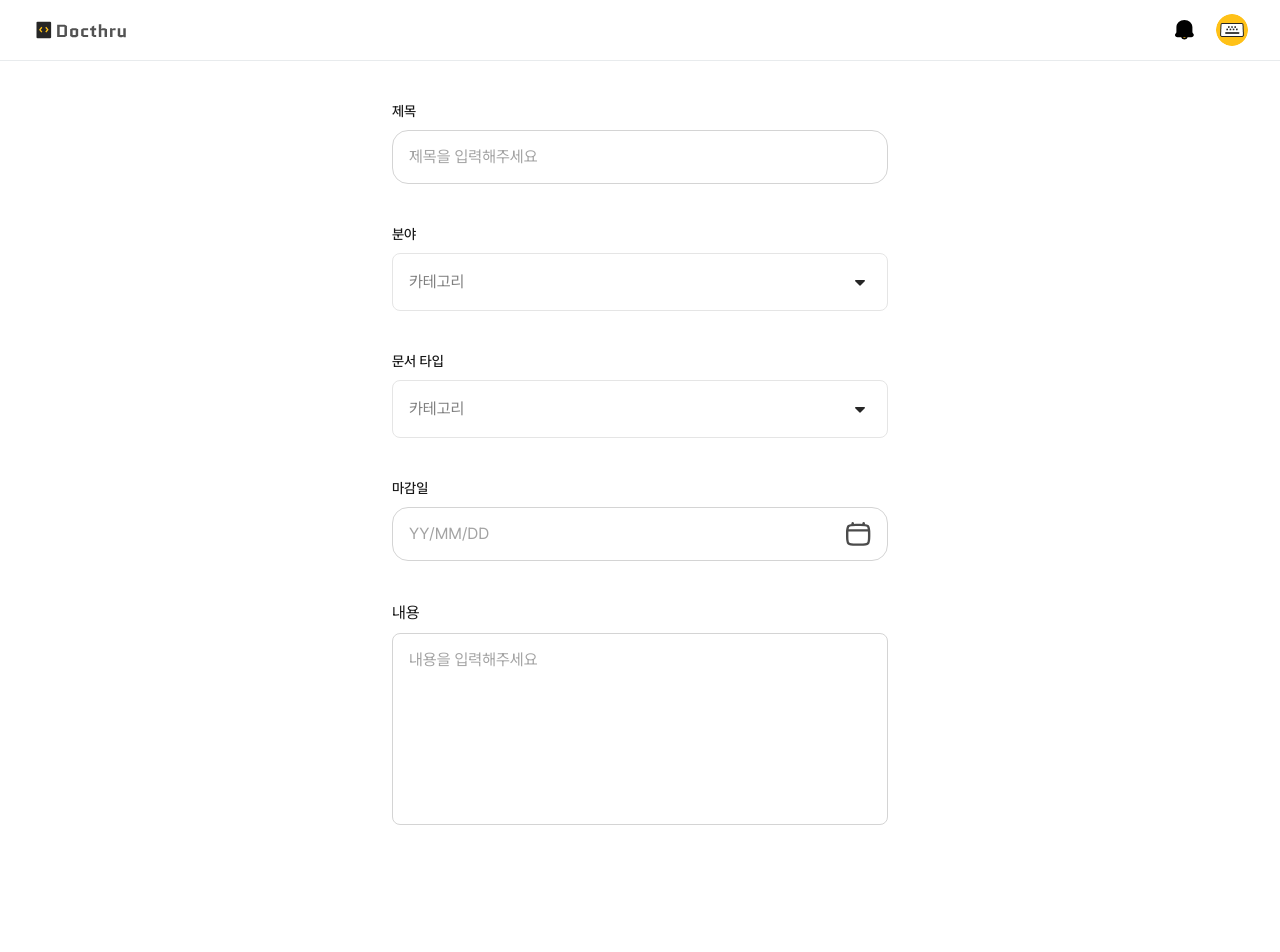
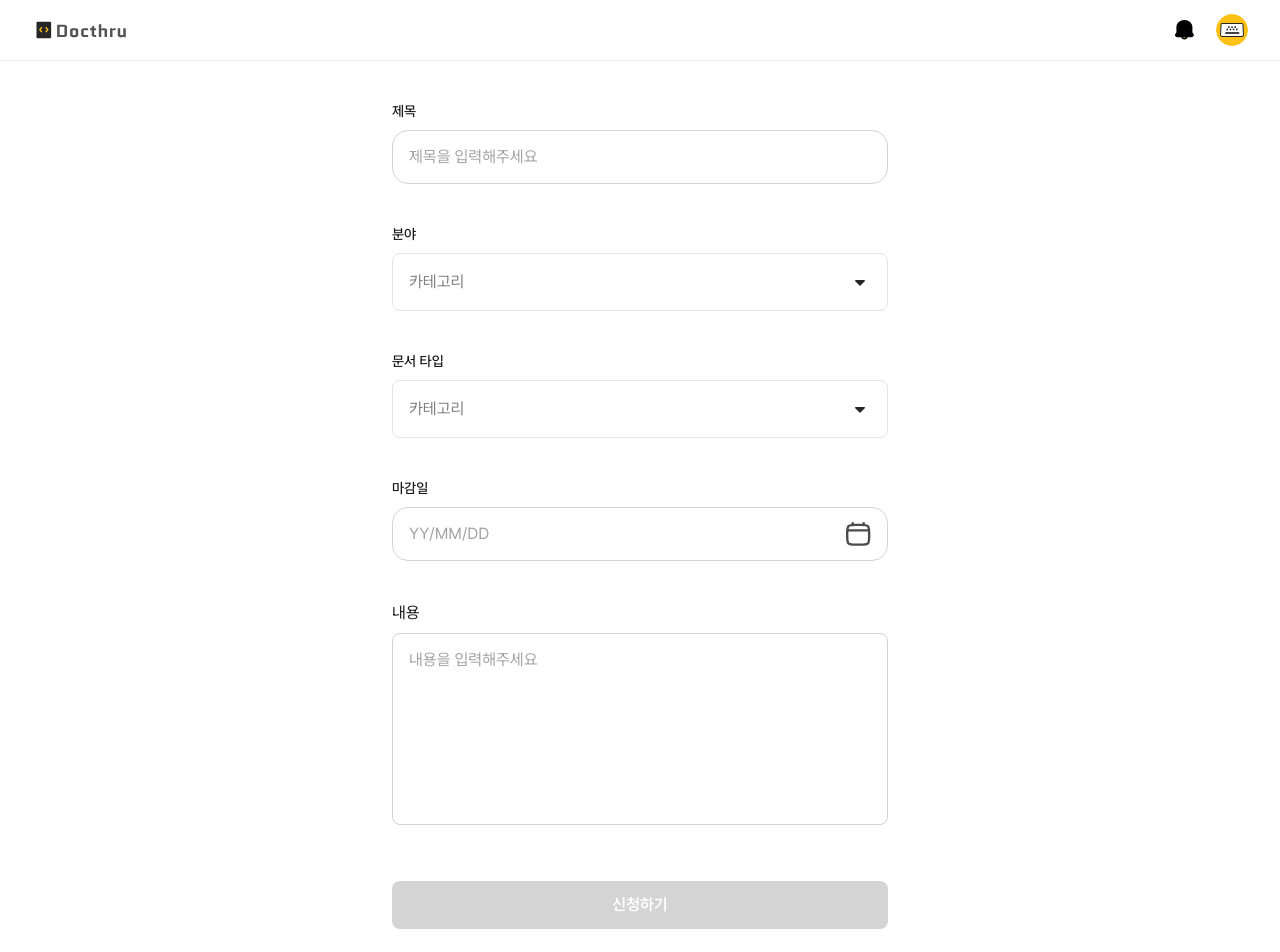
Before and after one commit to FS9Team32/fs9-docthru-team32-fe, a Next.js app: page /guide in a window 1280 px wide. Shown: the top 952 px of the page. Before the commit the page ends 865 px from the top, so only its background shows below. Built offline with nearby package versions, Linux system fonts and the light colour scheme.

Commit message:
feat: add submit button on GuidePage

```diff
--- a/src/app/(main)/guide/page.jsx
+++ b/src/app/(main)/guide/page.jsx
@@ -85,6 +85,16 @@ export default function GuidePage() {
             error={methods.formState.errors.content?.message}
           />
         </section>
+
+        <section className="pt-4">
+          <button
+            type="submit"
+            className="w-full py-3 rounded-lg bg-black text-white font-semibold text-center hover:bg-gray-800 transition-colors disabled:bg-gray-300 disabled:cursor-not-allowed"
+            disabled={!methods.formState.isValid}
+          >
+            신청하기
+          </button>
+        </section>
       </form>
     </FormProvider>
   );
```
